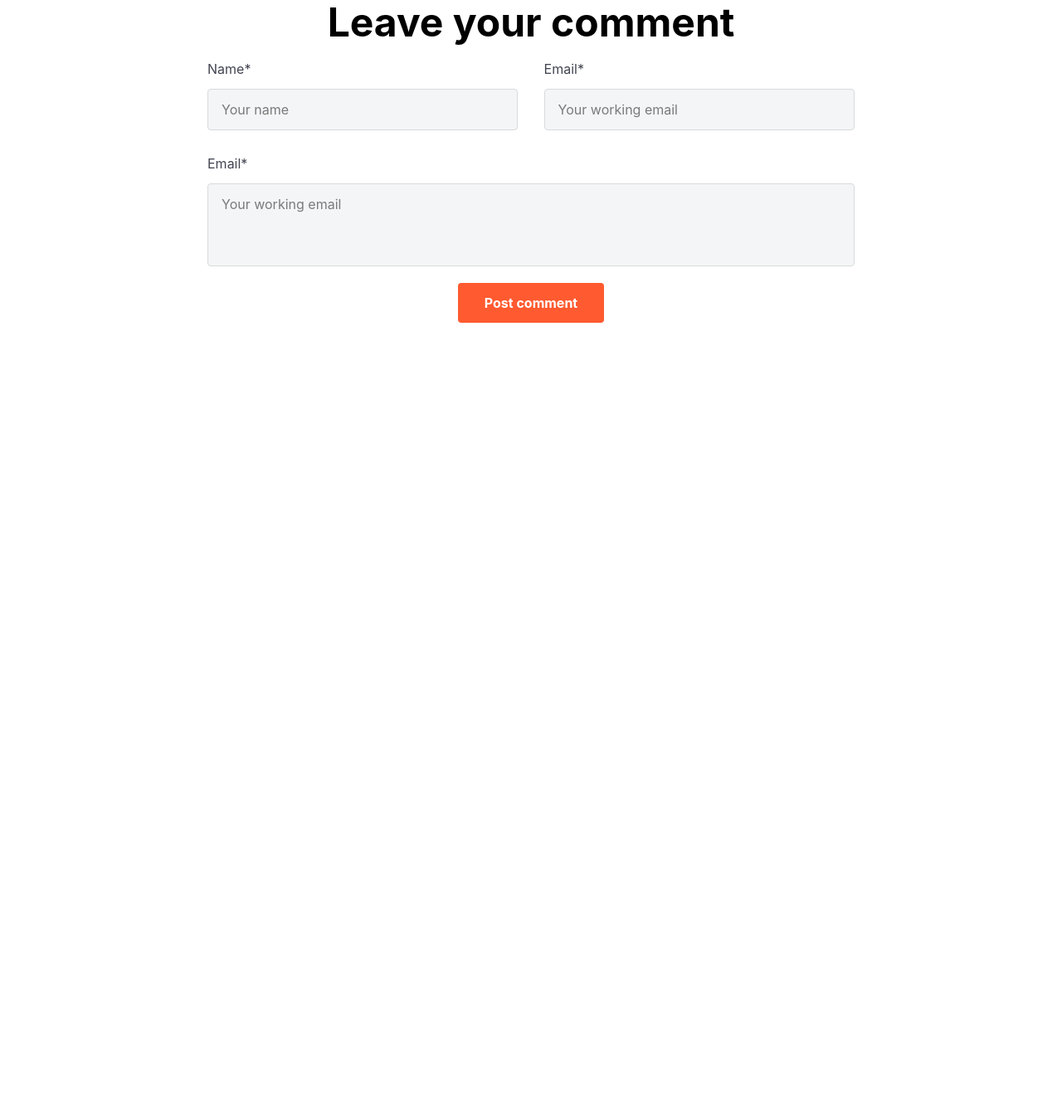
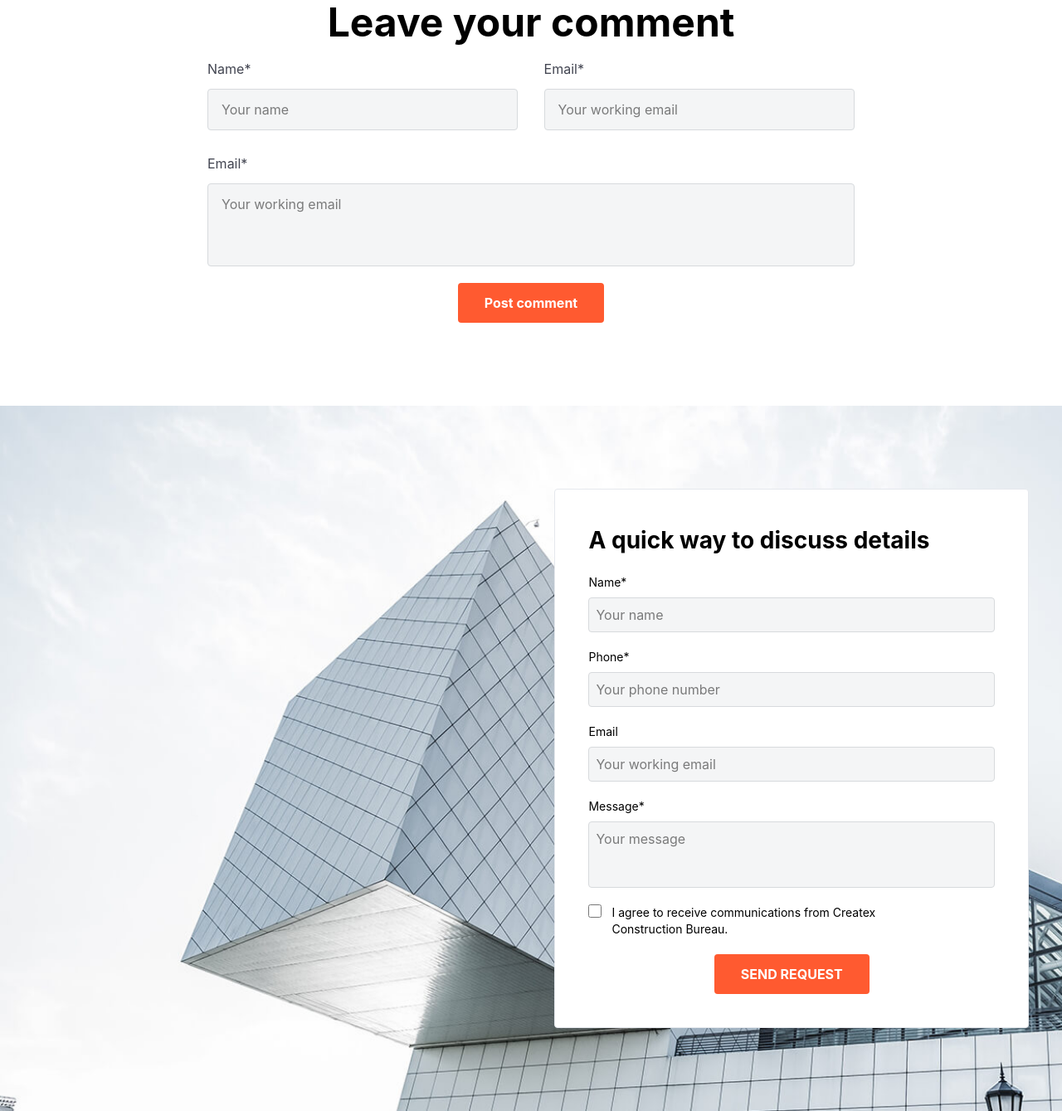
Before and after one commit to hursedhimmatov7-del/GIT10, a website: page src/page9.html in a window 1280 px wide. Shown: the part 2858-4197 px from the top of the page at 83% size. Before the commit the page ends 3307 px from the top, so only its background shows below. Drawn offline with nearby package versions, Linux system fonts and the light colour scheme; files that its build step writes are made by us from their sources.

Commit message:
Add section 3 on page 9

```diff
--- a/src/page9.html
+++ b/src/page9.html
@@ -119,6 +119,35 @@
             <button class="py-3 px-8 bg-[#FF5A30] font-bold rounded-sm text-white">Post comment</button>
         </div>
     </section>
+
+    <section style="background-image: url(./img/page9/section3/fon.png);" class="p-5 mt-10 lg:px-0 lg:py-25 bg-no-repeat bg-cover">
+        <div class="max-w-300 m-auto flex lg:justify-end justify-center">
+            <form class="bg-white rounded-sm border border-[#E5E8ED] p-5 lg:p-10 flex flex-col gap-5">
+                <h3 class="text-[28px] font-bold">A quick way to discuss details</h3>
+                <div class="w-full flex flex-col gap-2">
+                    <label class="text-sm">Name*</label>
+                    <input class="bg-[#F4F5F6] rounded-sm p-2 border border-[#D7DADD]" type="text" placeholder="Your name">
+                </div>
+                <div class="w-full flex flex-col gap-2">
+                    <label class="text-sm">Phone*</label>
+                    <input class="bg-[#F4F5F6] rounded-sm p-2 border border-[#D7DADD]" type="tel" placeholder="Your phone number">
+                </div>
+                <div class="w-full flex flex-col gap-2">
+                    <label class="text-sm">Email</label>
+                    <input class="bg-[#F4F5F6] rounded-sm p-2 border border-[#D7DADD]" type="email" placeholder="Your working email">
+                </div>
+                <div class="w-full flex flex-col gap-2">
+                    <label class="text-sm">Message*</label>
+                    <textarea class="bg-[#F4F5F6] rounded-sm p-2 border border-[#D7DADD] resize-none h-20" placeholder="Your message"></textarea>
+                </div>
+                <div class="flex gap-3 items-start">
+                    <input class="accent-[#FF5A30] w-4 h-4" type="checkbox">
+                    <p class="text-sm lg:w-[70%]">I agree to receive communications from Createx Construction Bureau.</p>
+                </div>
+                 <button class="py-3 px-8 bg-[#FF5A30] font-bold rounded-sm text-white self-center">SEND REQUEST</button>
+            </form>
+        </div>
+    </section>
 </main>
 </body>
 </html>
```
Also changed, not shown: src/img/page9/section3/fon.png (added).
